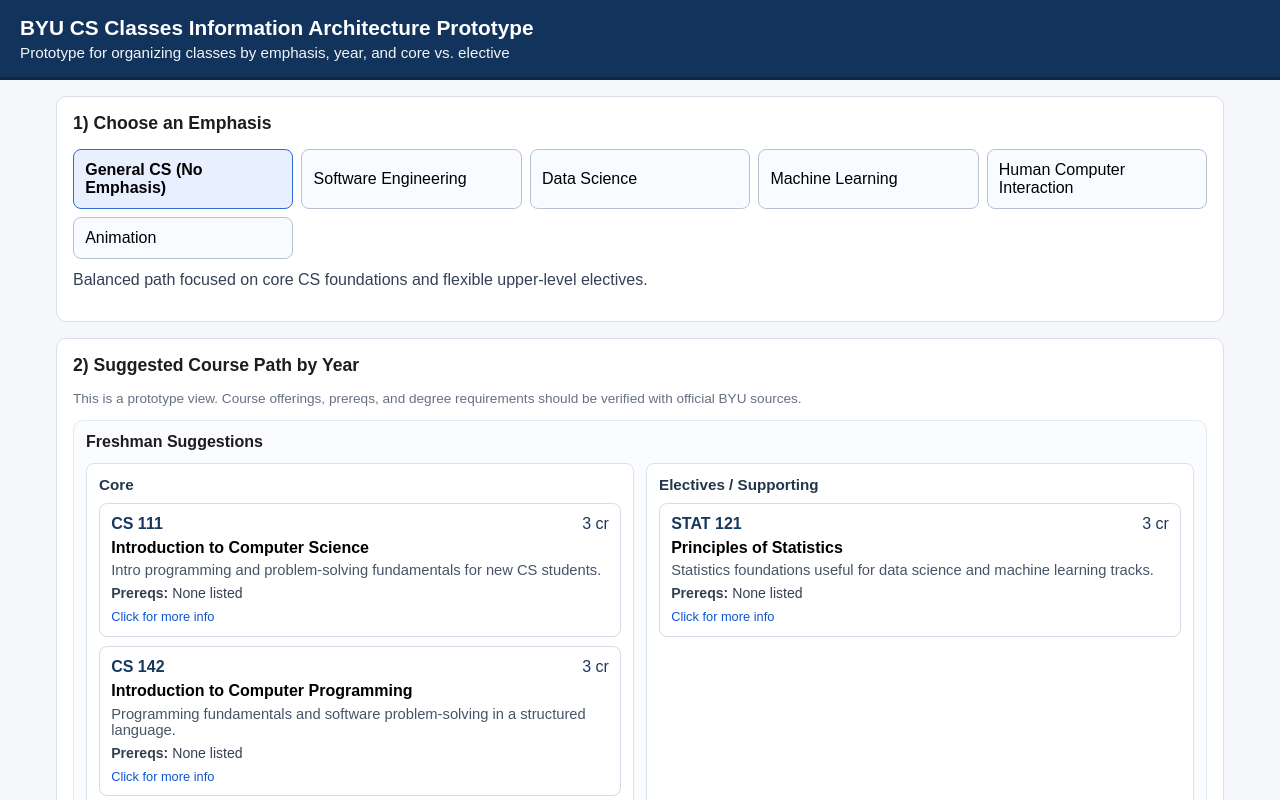
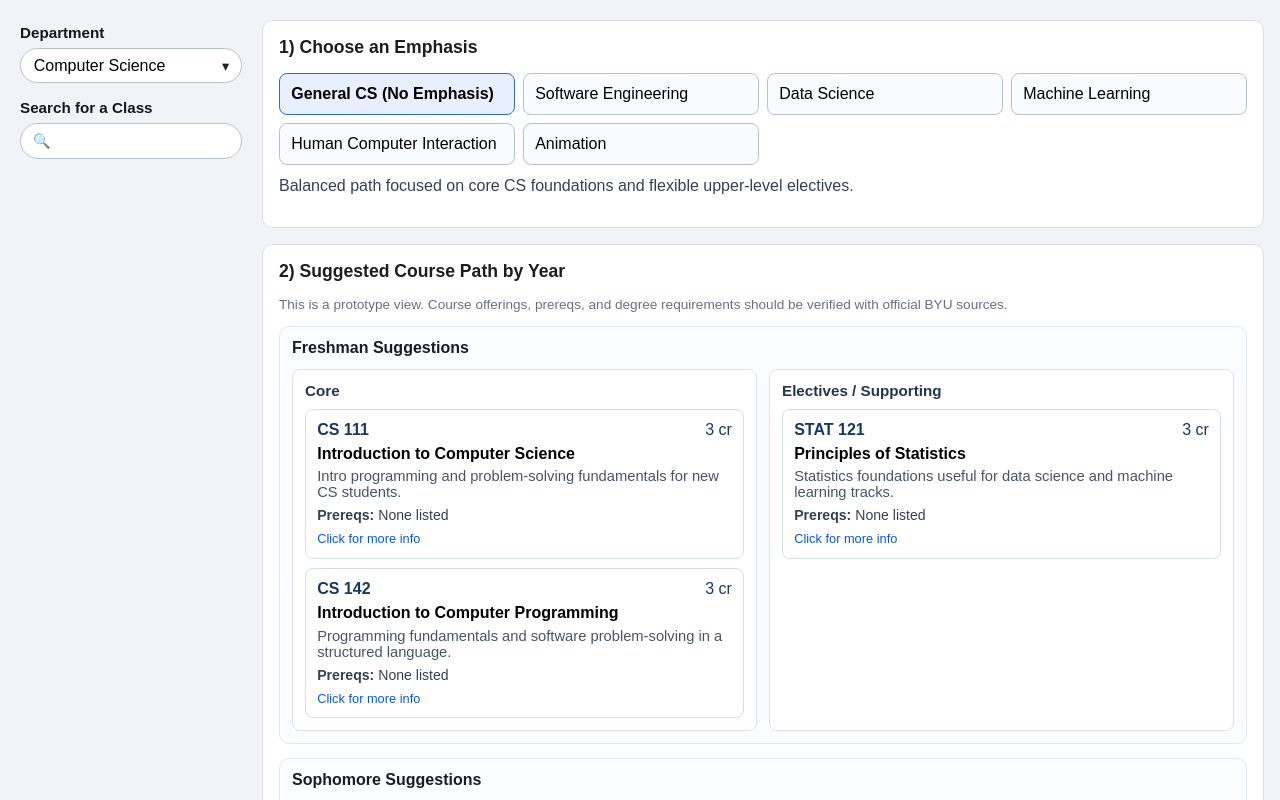
Before and after one commit to addibushman/BYU-CS-IA-PROTOTYPE, a React (Vite) app: page / in a window 1280 px wide. Shown: the top 800 px of the page. Built offline with nearby package versions, Linux system fonts and the light colour scheme.

Commit message:
Add sidebar layout and class search

```diff
--- a/src/App.jsx
+++ b/src/App.jsx
@@ -5,28 +5,143 @@
 import YearSection from './components/YearSection';
 import ClassDetailModal from './components/ClassDetailModal';
 
+function matchesSearch(course, query) {
+  if (!query.trim()) return true;
+  const q = query.toLowerCase();
+
+  const haystack = [
+    course.code,
+    course.title,
+    course.shortDescription,
+    course.longDescription,
+    ...(course.prereqs || [])
+  ]
+    .filter(Boolean)
+    .join(' ')
+    .toLowerCase();
+
+  return haystack.includes(q);
+}
+
+function filterPlanBySearch(plan, query) {
+  if (!query.trim()) return plan;
+
+  const filtered = {};
+  for (const year of Object.keys(plan)) {
+    filtered[year] = {
+      core: plan[year].core.filter((c) => matchesSearch(c, query)),
+      elective: plan[year].elective.filter((c) => matchesSearch(c, query))
+    };
+  }
+  return filtered;
+}
+
+function findFirstMatchInPlan(plan) {
+  for (const year of Object.keys(plan)) {
+    if (plan[year].core.length > 0) return plan[year].core[0];
+    if (plan[year].elective.length > 0) return plan[year].elective[0];
+  }
+  return null;
+}
+
 export default function App() {
   const [selectedEmphasis, setSelectedEmphasis] = useState('general');
   const [selectedCourse, setSelectedCourse] = useState(null);
+  const [searchQuery, setSearchQuery] = useState('');
+  const [department, setDepartment] = useState('Computer Science');
 
-  const plan = useMemo(() => {
+  const fullPlan = useMemo(() => {
     return buildPlanForEmphasis(selectedEmphasis, courses);
   }, [selectedEmphasis]);
+
+  const visiblePlan = useMemo(() => {
+    return filterPlanBySearch(fullPlan, searchQuery);
+  }, [fullPlan, searchQuery]);
 
   const emphasisMeta =
     emphases.find((e) => e.id === selectedEmphasis) ?? emphases[0];
 
+  const searchMatchedCourse = useMemo(() => {
+    if (!searchQuery.trim()) return null;
+    return findFirstMatchInPlan(visiblePlan);
+  }, [visiblePlan, searchQuery]);
+
+  const chipCourse = searchMatchedCourse || selectedCourse;
+
+  const handleOpenCourse = (course) => {
+    setSelectedCourse(course);
+  };
+
+  const clearSearch = () => {
+    setSearchQuery('');
+  };
+
   return (
-    <div className="app-shell">
-      <header className="top-bar">
-        <h1>BYU CS Classes Information Architecture Prototype</h1>
-        <p className="subtitle">
-          Prototype for organizing classes by emphasis, year, and core vs.
-          elective
-        </p>
-      </header>
+    <div className="app-shell app-shell-layout">
+      <div className="layout-grid">
+        {/* LEFT SIDEBAR */}
+        <aside className="sidebar">
+          <div className="sidebar-block">
+            <label className="sidebar-label" htmlFor="dept-select">
+              Department
+            </label>
+            <div className="select-wrap">
+              <select
+                id="dept-select"
+                value={department}
+                onChange={(e) => setDepartment(e.target.value)}
+                className="sidebar-select"
+              >
+                <option>Computer Science</option>
+                <option disabled>Information Systems (prototype)</option>
+                <option disabled>Cybersecurity (prototype)</option>
+              </select>
+            </div>
+          </div>
 
-      <main className="content">
+          <div className="sidebar-block">
+            <label className="sidebar-label" htmlFor="class-search">
+              Search for a Class
+            </label>
+            <div className="search-wrap">
+              <span className="search-icon" aria-hidden="true">
+                🔍
+              </span>
+              <input
+                id="class-search"
+                type="text"
+                placeholder=""
+                value={searchQuery}
+                onChange={(e) => setSearchQuery(e.target.value)}
+                className="sidebar-search"
+              />
+            </div>
+          </div>
+
+          {chipCourse && (
+            <div className="selected-chip-row">
+              <button
+                type="button"
+                className="selected-chip"
+                onClick={clearSearch}
+                title={
+                  searchQuery
+                    ? 'Clear search'
+                    : 'Selected course (click to clear search if active)'
+                }
+              >
+                <span className="chip-x" aria-hidden="true">
+                  ×
+                </span>
+                <span>{chipCourse.code}</span>
+              </button>
+            </div>
+          )}
+        </aside>
+
+        {/* MAIN CONTENT */}
+        <div className="main-column">
+          <main className="content content-no-max">
             <section className="panel">
               <h2>1) Choose an Emphasis</h2>
               <EmphasisSelector
@@ -44,16 +159,24 @@
                 requirements should be verified with official BYU sources.
               </p>
 
+              {searchQuery.trim() && (
+                <p className="small-note search-status">
+                  Showing classes matching: <strong>{searchQuery}</strong>
+                </p>
+              )}
+
               {yearLabels.map((yearKey) => (
                 <YearSection
                   key={yearKey}
                   yearKey={yearKey}
-              yearData={plan[yearKey]}
-              onOpenCourse={setSelectedCourse}
+                  yearData={visiblePlan[yearKey]}
+                  onOpenCourse={handleOpenCourse}
                 />
               ))}
             </section>
           </main>
+        </div>
+      </div>
 
       <footer className="footer">
         <p>
--- a/src/components/ClassCard.jsx
+++ b/src/components/ClassCard.jsx
@@ -1,6 +1,10 @@
-export default function ClassCard({ course, onClick }) {
+export default function ClassCard({ course, onClick, isHighlighted = false }) {
   return (
-      <button type="button" className="class-card" onClick={onClick}>
+    <button
+      type="button"
+      className={`class-card ${isHighlighted ? 'class-card-highlighted' : ''}`}
+      onClick={onClick}
+    >
       <div className="class-card-header">
         <strong>{course.code}</strong>
         <span>{course.credits} cr</span>
--- a/src/styles.css
+++ b/src/styles.css
@@ -10,6 +10,7 @@
 
 body {
   margin: 0;
+  background: #f2f3f7;
 }
 
 button,
@@ -26,28 +27,126 @@
   min-height: 100vh;
 }
 
-  .top-bar {
-    background: #12335b;
-    color: white;
-    padding: 1rem 1.25rem;
-    border-bottom: 3px solid #0f2744;
+.app-shell-layout {
+  padding: 1.25rem 1rem 0.5rem;
 }
 
-  .top-bar h1 {
-    margin: 0 0 0.25rem 0;
-    font-size: 1.3rem;
+.layout-grid {
+  display: grid;
+  grid-template-columns: 230px minmax(0, 1fr);
+  gap: 1rem;
+  align-items: start;
 }
 
-  .subtitle {
-    margin: 0;
+/* LEFT SIDEBAR */
+.sidebar {
+  padding: 0.25rem 0.25rem 0 0.25rem;
+}
+
+.sidebar-block {
+  margin-bottom: 1rem;
+}
+
+.sidebar-label {
+  display: block;
+  font-weight: 700;
   font-size: 0.95rem;
-    opacity: 0.95;
+  margin-bottom: 0.45rem;
+  color: #171717;
+}
+
+.select-wrap {
+  position: relative;
+}
+
+.sidebar-select {
+  width: 100%;
+  border: 1px solid #b8c2cf;
+  border-radius: 999px;
+  background: #fff;
+  padding: 0.5rem 2rem 0.5rem 0.8rem;
+  cursor: pointer;
+  appearance: none;
+}
+
+.select-wrap::after {
+  content: '▾';
+  position: absolute;
+  right: 0.8rem;
+  top: 50%;
+  transform: translateY(-50%);
+  color: #222;
+  pointer-events: none;
+  font-size: 0.9rem;
+}
+
+.search-wrap {
+  position: relative;
+}
+
+.search-icon {
+  position: absolute;
+  left: 0.8rem;
+  top: 50%;
+  transform: translateY(-50%);
+  opacity: 0.75;
+  font-size: 0.9rem;
+  pointer-events: none;
+}
+
+.sidebar-search {
+  width: 100%;
+  border: 1px solid #b8c2cf;
+  border-radius: 999px;
+  background: #fff;
+  padding: 0.5rem 0.8rem 0.5rem 2rem;
+  outline: none;
+}
+
+.sidebar-search:focus {
+  border-color: #8aaee7;
+  box-shadow: 0 0 0 2px rgba(138, 174, 231, 0.2);
+}
+
+.selected-chip-row {
+  margin-top: 0.25rem;
+}
+
+.selected-chip {
+  display: inline-flex;
+  align-items: center;
+  gap: 0.45rem;
+  border: none;
+  border-radius: 999px;
+  padding: 0.35rem 0.8rem;
+  background: #f08df0;
+  color: #171717;
+  font-weight: 700;
+  cursor: pointer;
+}
+
+.selected-chip:hover {
+  filter: brightness(0.98);
+}
+
+.chip-x {
+  font-size: 1.1rem;
+  line-height: 1;
+}
+
+/* MAIN AREA */
+.main-column {
+  min-width: 0;
 }
 
 .content {
   max-width: 1200px;
   margin: 0 auto;
-    padding: 1rem;
+  padding: 0;
+}
+
+.content-no-max {
+  max-width: none;
 }
 
 .panel {
@@ -65,7 +164,7 @@
 
 .emphasis-grid {
   display: grid;
-    grid-template-columns: repeat(auto-fit, minmax(220px, 1fr));
+  grid-template-columns: repeat(auto-fit, minmax(210px, 1fr));
   gap: 0.5rem;
 }
 
@@ -191,10 +290,15 @@
   font-size: 0.85rem;
 }
 
+.search-status {
+  margin-top: 0.35rem;
+  margin-bottom: 0.25rem;
+}
+
 .footer {
   text-align: center;
   color: #667085;
-    padding: 1rem;
+  padding: 0.6rem 1rem 0.8rem;
   font-size: 0.85rem;
 }
 
@@ -206,6 +310,7 @@
   display: grid;
   place-items: center;
   padding: 1rem;
+  z-index: 1000;
 }
 
 .modal-panel {
@@ -249,6 +354,19 @@
   padding: 1rem;
 }
 
+@media (max-width: 980px) {
+  .layout-grid {
+    grid-template-columns: 1fr;
+  }
+
+  .sidebar {
+    border: 1px solid #d9dfe8;
+    background: #fff;
+    border-radius: 10px;
+    padding: 0.9rem;
+  }
+}
+
 @media (max-width: 850px) {
   .year-grid {
     grid-template-columns: 1fr;
```
Also changed, not shown: 3 other files (tests, documents, lock files or other folders). Lines whose indentation alone changed are shown as unchanged.
